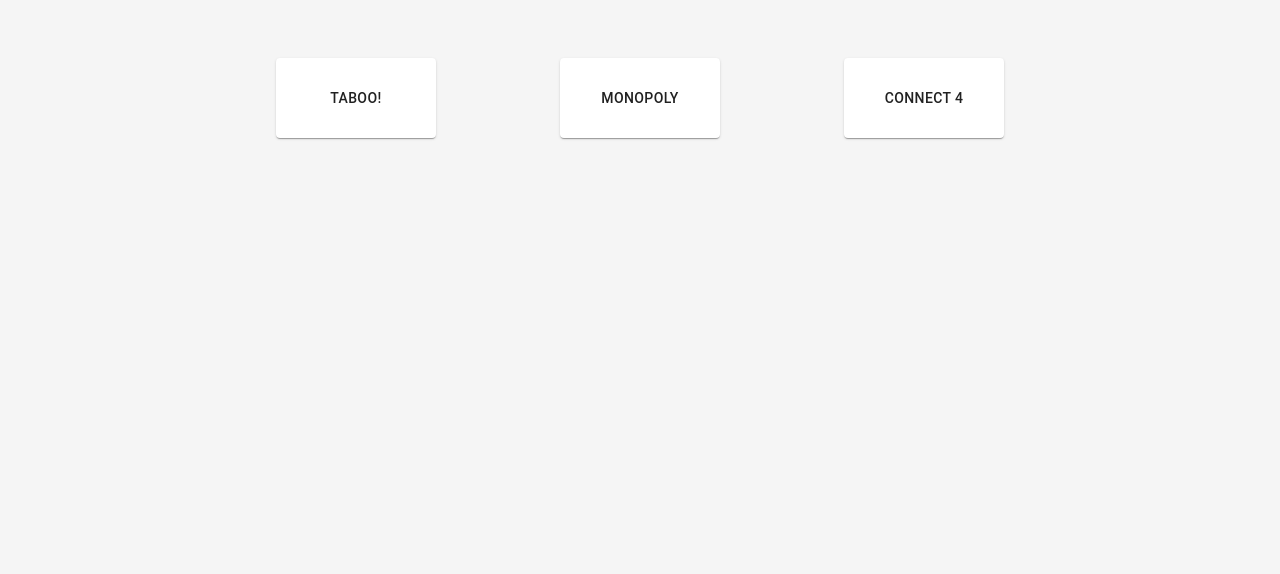
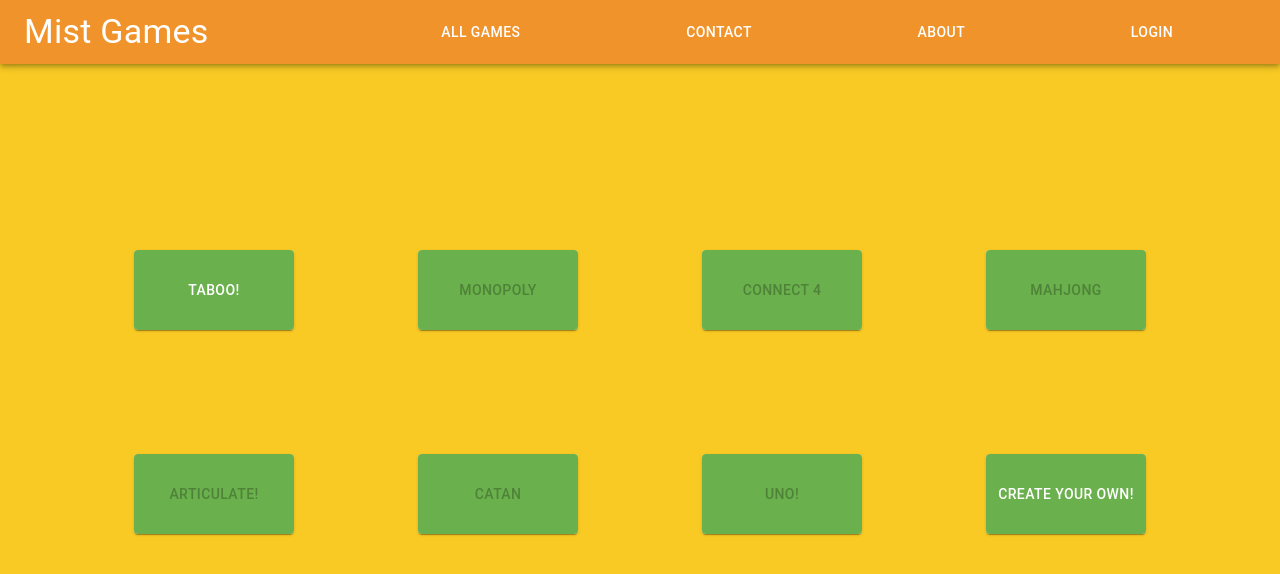
Before and after one commit to Kalashnikkov/taboo_online, a React (Create React App) app in the folder frontend/taboo_frontend/: page / in a window 1280 px wide. Shown: the top 574 px of the page. Built offline with nearby package versions, Linux system fonts and the light colour scheme; the HTML template or start-up script is replaced by a standard one.

Commit message:
Finishing landing page

```diff
--- a/frontend/taboo_frontend/src/pages/landingPage.js
+++ b/frontend/taboo_frontend/src/pages/landingPage.js
@@ -1,10 +1,20 @@
 import React from "react";
-import { makeStyles, Container, Paper, Grid, Button } from "@material-ui/core";
+import {
+  makeStyles,
+  Container,
+  Paper,
+  Grid,
+  Button,
+  AppBar,
+  Toolbar,
+  IconButton,
+  Typography,
+} from "@material-ui/core";
 import { Link } from "react-router-dom";
 
 const useStyles = makeStyles(() => ({
   root: {
-    background: "#F5F5F5",
+    background: "#f9ca24",
     backgroundPosition: "center",
     backgroundRepeat: "no-repeat",
     backgroundSize: "cover",
@@ -14,9 +24,24 @@
     width: "20vh",
     height: "10vh",
     textAlign: "center",
+    backgroundColor: "#6ab04c",
+    color: "#ffffff",
   },
   paperLayout: {
     margin: "5%",
+  },
+  barTitle: {
+    flexGrow: 1,
+  },
+  barCSS: {
+    backgroundColor: "#f0932b",
+  },
+  topBar: {
+    backgroundColor: "green",
+  },
+  containerItems: {
+    marginTop: "10%",
+    flexGrow: 1,
   },
 }));
 
@@ -24,24 +49,67 @@
   const classes = useStyles();
   return (
     <div className={classes.root}>
+      <AppBar position="static" className={classes.barCSS}>
+        <Toolbar>
+          <Typography variant="h4" className={classes.barTitle}>
+            Mist Games
+          </Typography>
+          <Button color="inherit" className={classes.barTitle}>
+            All Games
+          </Button>
+          <Button color="inherit" className={classes.barTitle}>
+            Contact
+          </Button>
+          <Button color="inherit" className={classes.barTitle}>
+            About
+          </Button>
+          <Button color="inherit" className={classes.barTitle}>
+            Login
+          </Button>
+        </Toolbar>
+      </AppBar>
       <Container className={classes.containerItems}>
         <Grid container spacing={1}>
-          <Grid
-            container
-            direction="row"
-            justify="center"
-            alignItems="center"
-          >
+          <Grid container direction="row" justify="center" alignItems="center">
             <Paper className={classes.paperLayout}>
               <Button className={classes.title} component={Link} to={"/taboo/"}>
                 Taboo!
               </Button>
             </Paper>
             <Paper className={classes.paperLayout}>
-              <Button className={classes.title}>Monopoly</Button>
+              <Button className={classes.title} disabled="true">
+                Monopoly
+              </Button>
             </Paper>
             <Paper className={classes.paperLayout}>
-              <Button className={classes.title}>Connect 4</Button>
+              <Button className={classes.title} disabled="true">
+                Connect 4
+              </Button>
+            </Paper>
+            <Paper className={classes.paperLayout}>
+              <Button className={classes.title} disabled="true">
+                Mahjong
+              </Button>
+            </Paper>
+          </Grid>
+          <Grid container direction="row" justify="center" alignItems="center">
+            <Paper className={classes.paperLayout}>
+              <Button className={classes.title} disabled="true">
+                Articulate!
+              </Button>
+            </Paper>
+            <Paper className={classes.paperLayout}>
+              <Button className={classes.title} disabled="true">
+                Catan
+              </Button>
+            </Paper>
+            <Paper className={classes.paperLayout}>
+              <Button className={classes.title} disabled="true">
+                Uno!
+              </Button>
+            </Paper>
+            <Paper className={classes.paperLayout}>
+              <Button className={classes.title}>Create your own!</Button>
             </Paper>
           </Grid>
         </Grid>
```
